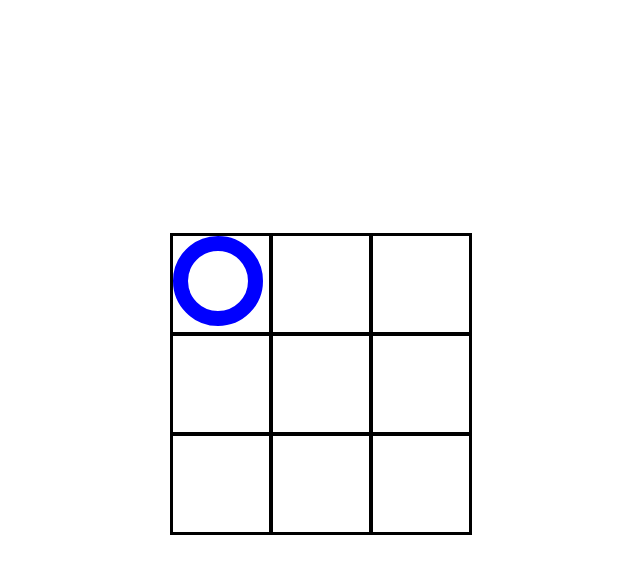
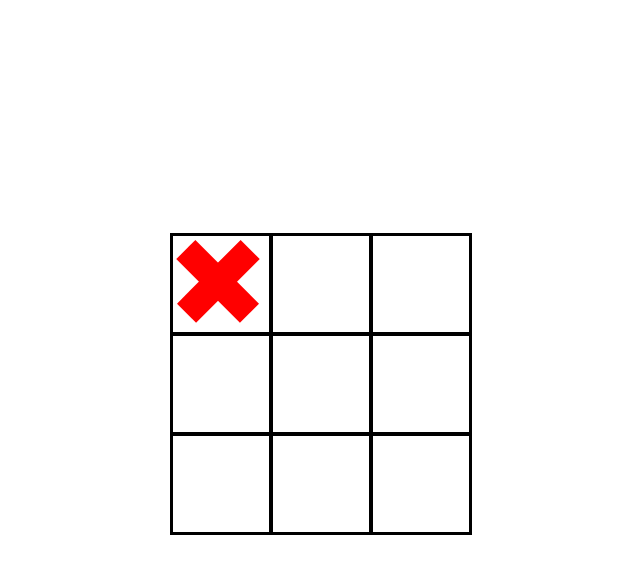
Before and after one commit to mohammadaliakbariii/x-o-game, a plain HTML site: page index.html in a window 1280 px wide. Both pictures are taken after a click on the element 540 px from the left and 284 px from the top of the page. Shown: the whole page, without its empty margins (319-959 px from the left). Drawn offline with Linux system fonts and the light colour scheme.

Commit message:
complete the cross shape

```diff
--- a/scripts.js
+++ b/scripts.js
@@ -16,7 +16,7 @@ createBoard()
 
 function addGo(e){
     const goDisplay = document.createElement('div')
-    goDisplay.classList.add("circle")
+    goDisplay.classList.add("cross")
     console.log(e.target)
     e.target.append(goDisplay)
 }
--- a/styles.css
+++ b/styles.css
@@ -35,3 +35,31 @@ body {
     border: solid 15px blue;
     box-sizing: border-box;
 }
+
+.cross {
+    width: 90px;
+    height: 90px;
+    position: relative;
+    transform: rotate(45deg);
+
+}
+
+.cross:before , .cross:after{
+    content: "";
+    position: absolute;
+    background-color: red;
+}
+
+.cross:before{
+    left: 50%;
+    width: 30%;
+    margin-left: -15%;
+    height: 100%;
+}
+
+.cross:after{
+    top: 50%;
+    height: 30%;
+    margin-top: -15%;
+    width:100%;
+}
```
